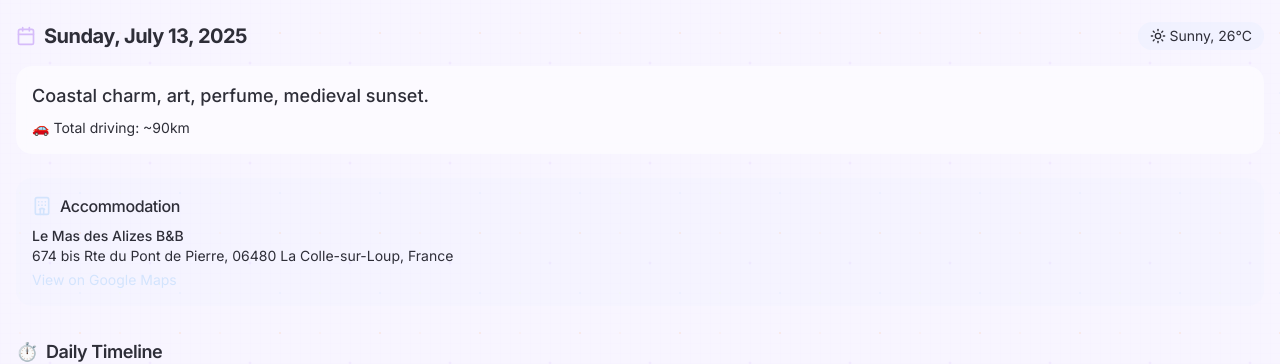
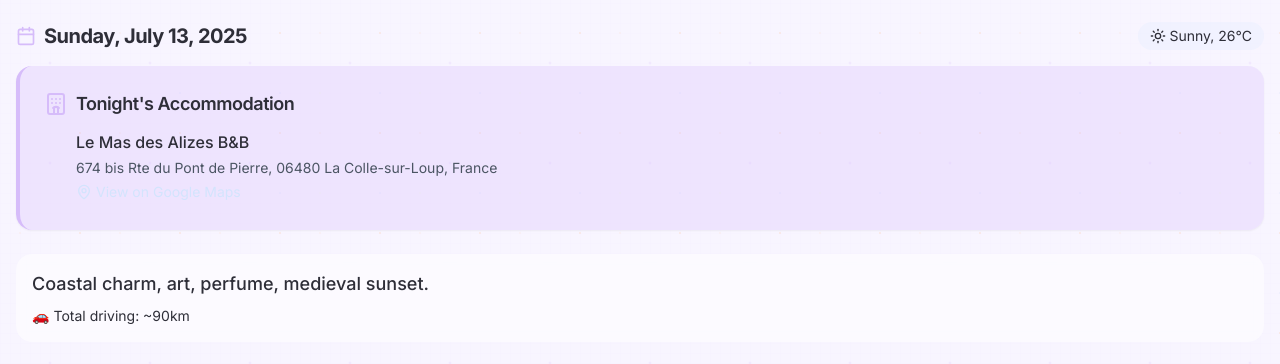
Before and after one commit to yonilevi-hb/south-france-whisper-guide, a React (Vite) app: page /day/2025-07-13 in a window 1280 px wide. Shown: the part 287-651 px from the top of the page. Built offline with nearby package versions, Linux system fonts and the light colour scheme.

Commit message:
Feat: Display hotels at the top of itinerary
Incorporate hotel information at the top of the itinerary in `DayTimeline.tsx`, without a specific time, and highlight them.

```diff
--- a/src/pages/DayTimeline.tsx
+++ b/src/pages/DayTimeline.tsx
@@ -1,3 +1,4 @@
+
 import { useEffect, useState } from "react";
 import { useParams } from "react-router-dom";
 import { Day } from "../types/guide";
@@ -96,6 +97,31 @@ const DayTimeline = () => {
             )}
           </div>
 
+          {/* Hotel information - highlighted and prominently displayed */}
+          {dayData.hotel && (
+            <div className="bg-provence-lavender/30 p-6 rounded-lg mb-6 border-l-4 border-provence-lavender shadow-sm">
+              <div className="flex flex-col">
+                <div className="flex items-center mb-3">
+                  <Hotel className="w-6 h-6 mr-2 text-provence-lavender shrink-0" />
+                  <h3 className="font-semibold text-lg">Tonight's Accommodation</h3>
+                </div>
+                <div className="ml-8 space-y-1">
+                  <p className="text-base font-medium">{dayData.hotel.name}</p>
+                  <p className="text-sm text-gray-600">{dayData.hotel.address}</p>
+                  <a
+                    href={dayData.hotel.mapsLink}
+                    target="_blank"
+                    rel="noopener noreferrer"
+                    className="text-sm text-provence-blue hover:underline mt-1 inline-flex items-center"
+                  >
+                    <MapPin className="w-4 h-4 mr-1" />
+                    View on Google Maps
+                  </a>
+                </div>
+              </div>
+            </div>
+          )}
+
           <div className="bg-white/50 backdrop-blur-sm p-4 rounded-lg mb-6">
             <p className="text-lg font-medium">{dayData.concept}</p>
 
@@ -106,25 +132,6 @@ const DayTimeline = () => {
               </div>
             )}
           </div>
-
-          {dayData.hotel && (
-            <div className="bg-provence-blue/10 p-4 rounded-lg mb-6 flex flex-col">
-              <div className="flex items-center mb-2">
-                <Hotel className="w-5 h-5 mr-2 text-provence-blue shrink-0" />
-                <h3 className="font-medium">Accommodation</h3>
-              </div>
-              <p className="text-sm font-medium">{dayData.hotel.name}</p>
-              <p className="text-sm">{dayData.hotel.address}</p>
-              <a
-                href={dayData.hotel.mapsLink}
-                target="_blank"
-                rel="noopener noreferrer"
-                className="text-sm text-provence-blue hover:underline mt-1"
-              >
-                View on Google Maps
-              </a>
-            </div>
-          )}
 
           {dayData.notes && (
             <div className="bg-provence-olive/20 p-4 rounded-lg mb-6 flex items-start">
```
